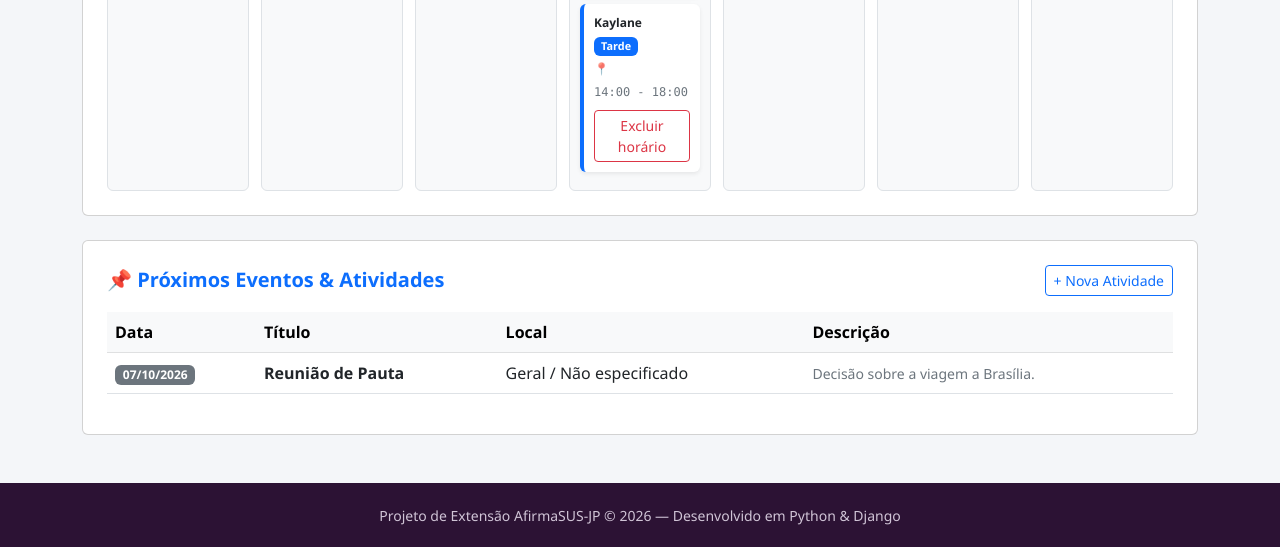
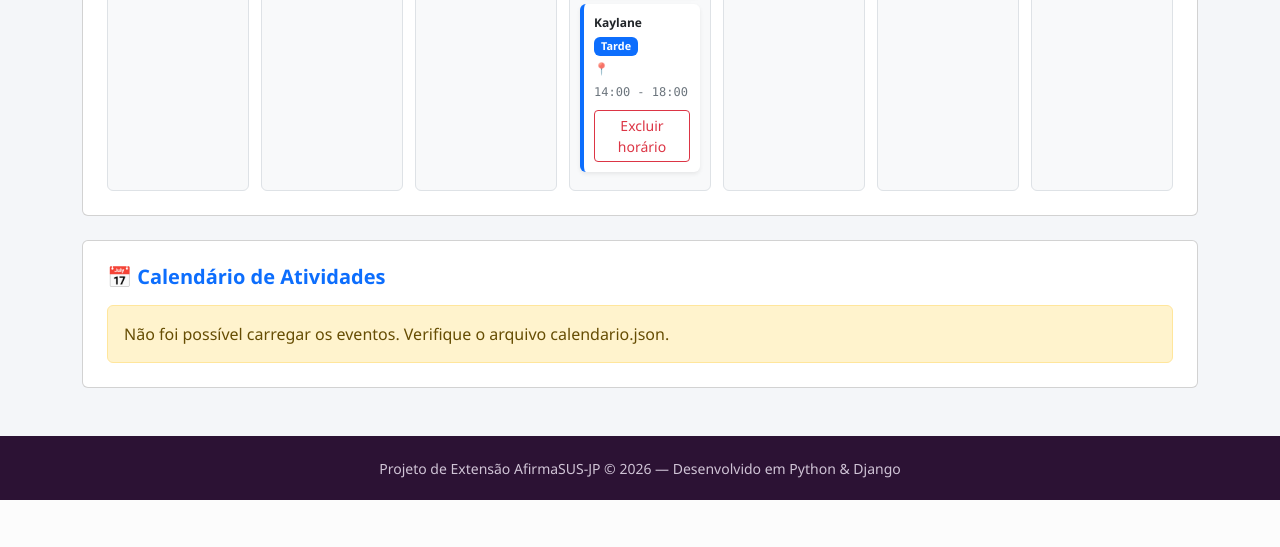
Before and after one commit to kennyow/AfirmaSUS2, a Django app: page /escala/ in a window 1280 px wide. Shown: the part 1416-1963 px from the top of the page. After the commit the page ends 1916 px from the top, so only its background shows below. Run offline with Django 5.2, Linux system fonts and the light colour scheme; a user stored in the database is signed in; data comes from the database, SQL or seed files in the repository.

Commit message:
Add calendario

```diff
--- a/core/templates/core/escala.html
+++ b/core/templates/core/escala.html
@@ -4,6 +4,10 @@
 
 {% block extra_head %}
 <style>
+    #activities-calendar {
+        min-height: 640px;
+    }
+
     .weekly-schedule-grid {
         display: grid;
         grid-template-columns: repeat(7, minmax(0, 1fr));
@@ -100,40 +104,77 @@
     </div>
 </div>
 
-<!-- Lista de Atividades e Eventos -->
+<!-- Calendário de Atividades -->
 <div class="card card-custom p-4">
     <div class="d-flex justify-content-between align-items-center mb-3">
-        <h5 class="fw-bold text-primary m-0">📌 Próximos Eventos & Atividades</h5>
-        {% if user.is_authenticated %}
-            <a href="{% url 'cadastrar_atividade' %}" class="btn btn-sm btn-outline-primary">+ Nova Atividade</a>
-        {% endif %}
+        <h5 class="fw-bold text-primary m-0">📅 Calendário de Atividades</h5>
     </div>
+    {% if calendario_erro %}
+        <div class="alert alert-warning mb-0" role="alert">{{ calendario_erro }}</div>
+    {% else %}
+        <div id="activities-calendar"></div>
+        {{ calendario_eventos|json_script:"calendar-events-data" }}
+    {% endif %}
+</div>
 
-    <div class="table-responsive">
-        <table class="table table-hover align-middle">
-            <thead class="table-light">
-                <tr>
-                    <th>Data</th>
-                    <th>Título</th>
-                    <th>Local</th>
-                    <th>Descrição</th>
-                </tr>
-            </thead>
-            <tbody>
-                {% for ativ in atividades %}
-                    <tr>
-                        <td><span class="badge bg-secondary">{{ ativ.data|date:"d/m/Y" }}</span></td>
-                        <td><strong>{{ ativ.titulo }}</strong></td>
-                        <td>{{ ativ.local.nome|default:"Geral / Não especificado" }}</td>
-                        <td class="text-secondary small">{{ ativ.descricao|default:"-" }}</td>
-                    </tr>
-                {% empty %}
-                    <tr>
-                        <td colspan="4" class="text-muted text-center py-3">Nenhuma atividade cadastrada.</td>
-                    </tr>
-                {% endfor %}
-            </tbody>
-        </table>
+{% if not calendario_erro %}
+<div class="modal fade" id="calendar-event-modal" tabindex="-1" aria-labelledby="calendar-event-title" aria-hidden="true">
+    <div class="modal-dialog modal-dialog-centered">
+        <div class="modal-content">
+            <div class="modal-header">
+                <h5 class="modal-title fw-bold" id="calendar-event-title"></h5>
+                <button type="button" class="btn-close" data-bs-dismiss="modal" aria-label="Fechar"></button>
+            </div>
+            <div class="modal-body">
+                <p class="fw-semibold mb-2" id="calendar-event-date"></p>
+                <p class="mb-0" id="calendar-event-description"></p>
+            </div>
+        </div>
     </div>
 </div>
+{% endif %}
 {% endblock %}
+
+{% block extra_js %}
+{% if not calendario_erro %}
+<script src="https://cdn.jsdelivr.net/npm/fullcalendar@6.1.15/index.global.min.js"></script>
+<script src="https://cdn.jsdelivr.net/npm/@fullcalendar/core@6.1.15/locales-all.global.min.js"></script>
+<script>
+    document.addEventListener('DOMContentLoaded', function () {
+        const calendarElement = document.getElementById('activities-calendar');
+        const calendarEvents = JSON.parse(document.getElementById('calendar-events-data').textContent);
+        const calendar = new FullCalendar.Calendar(calendarElement, {
+            editable: false,
+            selectable: true,
+            headerToolbar: {
+                left: 'prev,next today',
+                center: 'title',
+                right: 'dayGridMonth,timeGridWeek'
+            },
+            initialView: 'dayGridMonth',
+            locale: 'pt-br',
+            height: 'auto',
+            buttonText: {
+                today: 'Hoje',
+                month: 'Mês',
+                week: 'Semana'
+            },
+            events: calendarEvents,
+            eventClick: function (info) {
+                const eventDate = info.event.start;
+                document.getElementById('calendar-event-title').textContent = info.event.title;
+                document.getElementById('calendar-event-date').textContent = eventDate
+                    ? `📅 ${eventDate.toLocaleDateString('pt-BR')}`
+                    : '';
+                document.getElementById('calendar-event-description').textContent =
+                    info.event.extendedProps.description || 'Nenhuma descrição informada.';
+                bootstrap.Modal.getOrCreateInstance(
+                    document.getElementById('calendar-event-modal')
+                ).show();
+            }
+        });
+        calendar.render();
+    });
+</script>
+{% endif %}
+{% endblock %}
--- a/core/views/management_views.py
+++ b/core/views/management_views.py
@@ -1,9 +1,16 @@
+import json
+import logging
+
+from django.conf import settings
 from django.shortcuts import render, redirect, get_object_or_404
 from django.contrib import messages
 from django.contrib.auth.decorators import login_required
 from django.views.decorators.http import require_POST
 from ..models import Local, Atividade, EscalaTrabalho
 from ..forms import LocalForm, AtividadeForm, EscalaForm
+
+logger = logging.getLogger(__name__)
+CALENDARIO_PATH = settings.BASE_DIR.parent.parent / 'AfirmaSUS' / 'calendario.json'
 
 @login_required
 def cadastrar_local(request):
@@ -40,14 +47,35 @@ def deletar_local(request, local_id):
 
 def pagina_escala(request):
     escalas = EscalaTrabalho.objects.select_related('integrante', 'local').all()
-    atividades = Atividade.objects.all().order_by('data')
-
     dias = ['Segunda-feira', 'Terça-feira', 'Quarta-feira', 'Quinta-feira', 'Sexta-feira', 'Sábado', 'Domingo']
     escalas_por_dia = {dia: escalas.filter(dia_semana=dia) for dia in dias}
 
+    calendario_eventos = []
+    calendario_erro = None
+    try:
+        with CALENDARIO_PATH.open(encoding='utf-8') as arquivo:
+            eventos_json = json.load(arquivo)
+        if not isinstance(eventos_json, list):
+            raise ValueError("O conteúdo deve ser uma lista de eventos.")
+
+        for evento in eventos_json:
+            if not isinstance(evento, dict):
+                raise ValueError("Cada evento deve ser um objeto JSON.")
+            evento_formatado = evento.copy()
+            evento_formatado['extendedProps'] = {
+                'description': evento.get('description', 'Sem descrição disponível.')
+            }
+            if evento_formatado.get('end') == evento_formatado.get('start'):
+                evento_formatado.pop('end')
+            calendario_eventos.append(evento_formatado)
+    except (OSError, json.JSONDecodeError, ValueError):
+        logger.exception("Não foi possível carregar o calendário de atividades em %s.", CALENDARIO_PATH)
+        calendario_erro = "Não foi possível carregar os eventos. Verifique o arquivo calendario.json."
+
     context = {
         'escalas_por_dia': escalas_por_dia,
-        'atividades': atividades,
+        'calendario_eventos': calendario_eventos,
+        'calendario_erro': calendario_erro,
     }
     return render(request, 'core/escala.html', context)
 
```
Also changed, not shown: core/tests.py (+34 -0 lines).
